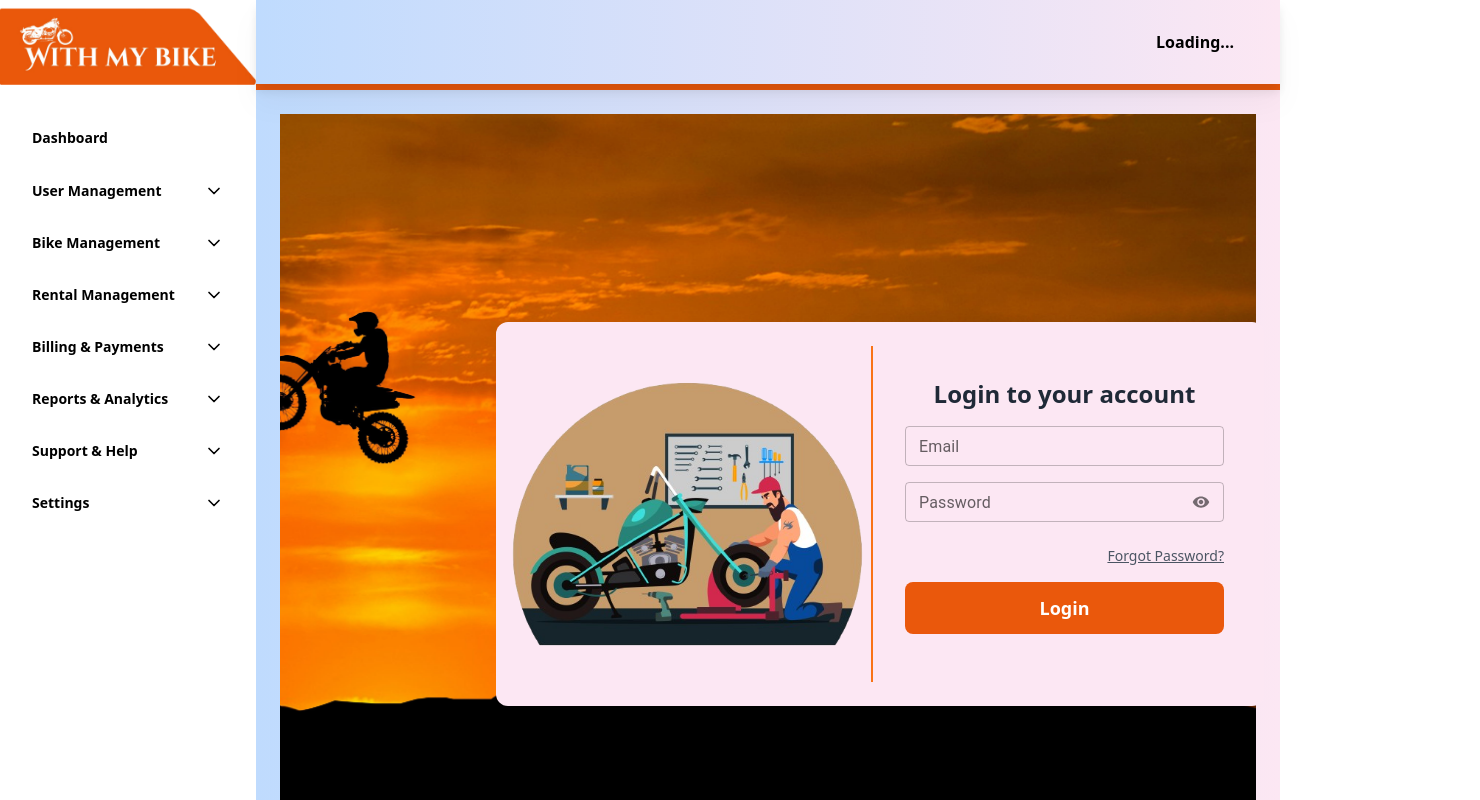
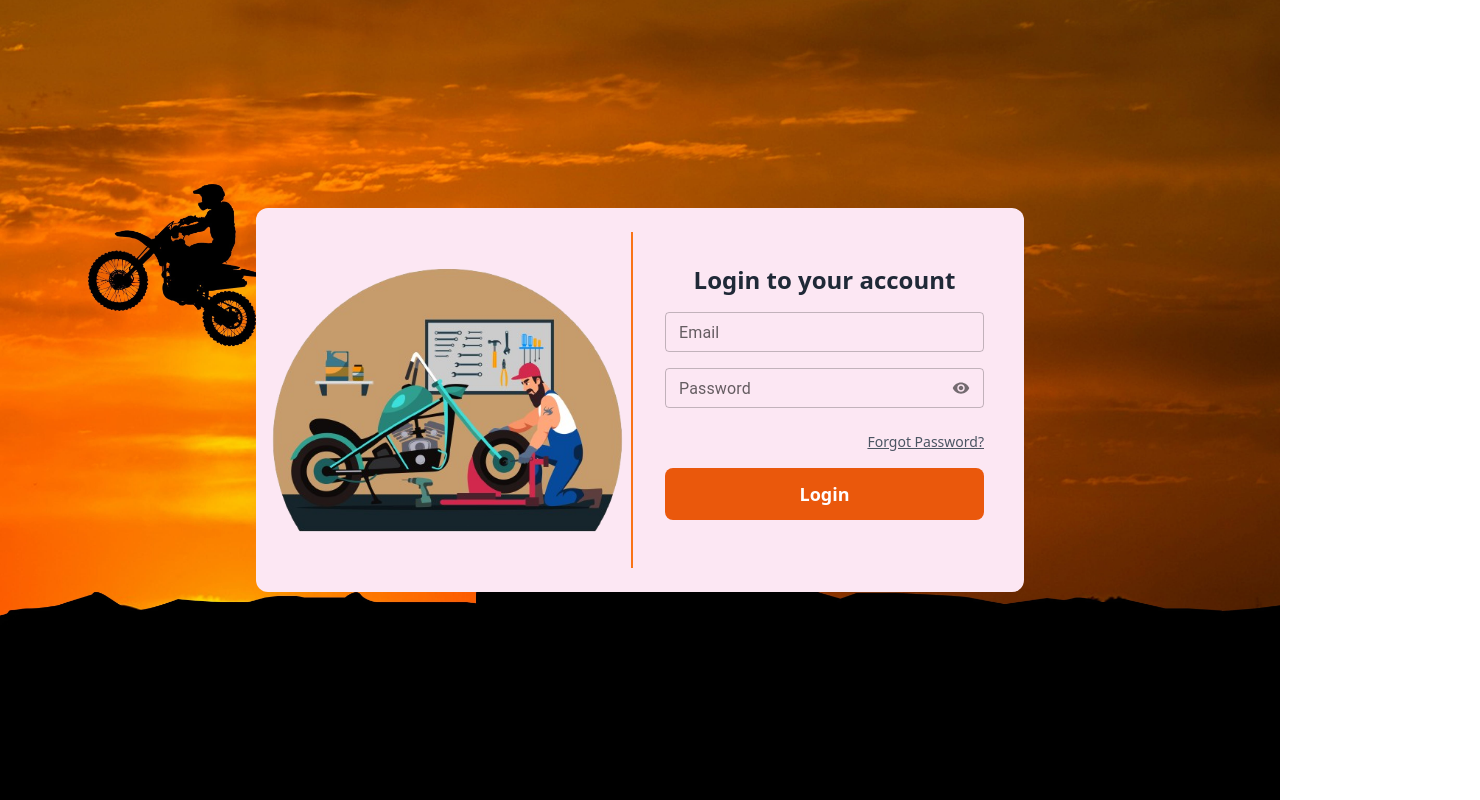
Before and after one commit to iamxettry/Bike-rental-admin, a Next.js app: page /login in a window 1280 px wide. Shown: the top 800 px of the page, 1480 px wide, since content can reach past the window. Built offline with nearby package versions, Linux system fonts and the light colour scheme; no server answers.

Commit message:
make seperate route for login layout

```diff
--- /dev/null
+++ b/app/(admin)/layout.tsx
@@ -0,0 +1,12 @@
+import Main from "@/components/Main";
+import React from "react";
+
+const layout = ({
+  children,
+}: Readonly<{
+  children: React.ReactNode;
+}>) => {
+  return <Main>{children}</Main>;
+};
+
+export default layout;
--- a/app/layout.tsx
+++ b/app/layout.tsx
@@ -32,9 +32,7 @@ export default function RootLayout({
         className={`${geistSans.variable} ${geistMono.variable} antialiased`}
       >
         <Toaster position="top-center" reverseOrder={false} />
-        <ContextProvider>
-          <Main>{children}</Main>
-        </ContextProvider>
+        <ContextProvider>{children}</ContextProvider>
       </body>
     </html>
   );
```
Also changed, not shown: app/(admin)/page.tsx (renamed from app/page.tsx).
